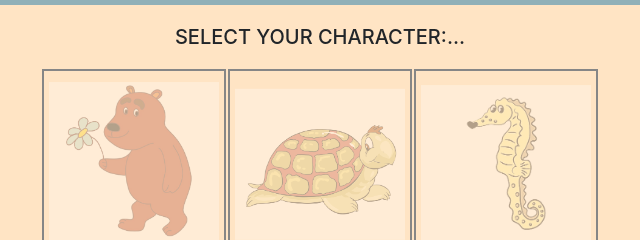
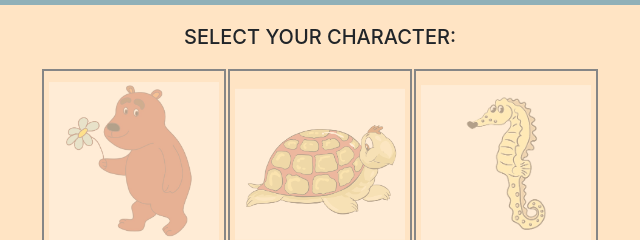
Before and after one commit to Ov-ille/tictactoe, a plain HTML site: page index.html in a window 1280 px wide. Shown: the top 240 px of the page, 320-960 px from the left. Drawn offline with nearby package versions, Linux system fonts and the light colour scheme.

Commit message:
remove test commit

```diff
--- a/index.html
+++ b/index.html
@@ -26,7 +26,7 @@
                 <div id="div-start-hide">
                         <div id="div-start">
                                 <div id="div-select">
-                                        <h5> SELECT YOUR CHARACTER:...</h1>
+                                        <h5> SELECT YOUR CHARACTER:</h1>
                                 </div>
                                 <table id="table-character">
                                         <tr>
```
